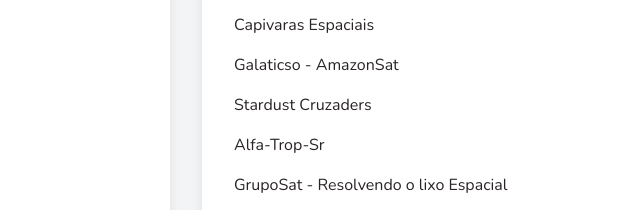
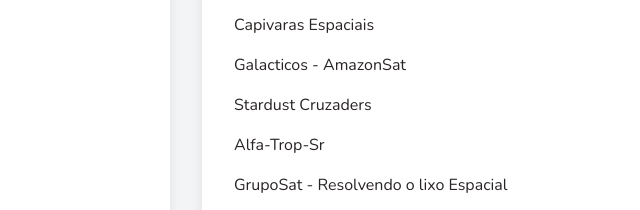
Before and after one commit to ClaudiaMensa/OBSAT_Fase1, a plain HTML site: page index.html in a window 1280 px wide. Shown: the part 8448-8658 px from the top of the page, 155-795 px from the left. Drawn offline with nearby package versions, Linux system fonts and the light colour scheme.

Commit message:
Update index.html
Signed-off-by: ClaudiaMensa <claudia@mensa.org.br>

```diff
--- a/index.html
+++ b/index.html
@@ -401,7 +401,7 @@
                 <div class="space-y-4">
                     <p><a href="https://youtu.be/WgZ6mCAKIUc?feature=shared">SADN-FAUNA Genios</a></p>
                     <p><a href="https://www.youtube.com/watch?v=MJGKOKTfN-o">Capivaras Espaciais</a></p>
-                    <p><a href="https://youtube.com/watch?v=gWMuwCSz1o0&feature=shared">Galaticso - AmazonSat</a></p>
+                    <p><a href="https://youtube.com/watch?v=gWMuwCSz1o0&feature=shared">Galacticos - AmazonSat</a></p>
                     <p><a href="https://youtube.com/shorts/Ifop4o2mWko?si=a_7_LR3SAFJ2fdVx">Stardust Cruzaders</a></p>
                     <p><a href="https://youtu.be/J0SOClaTGCg">Alfa-Trop-Sr</a></p>
                     <p><a href="https://youtube.com/watch?v=xsGlEQyAUZQ&feature=shared">GrupoSat - Resolvendo o lixo Espacial</p></a>
```
